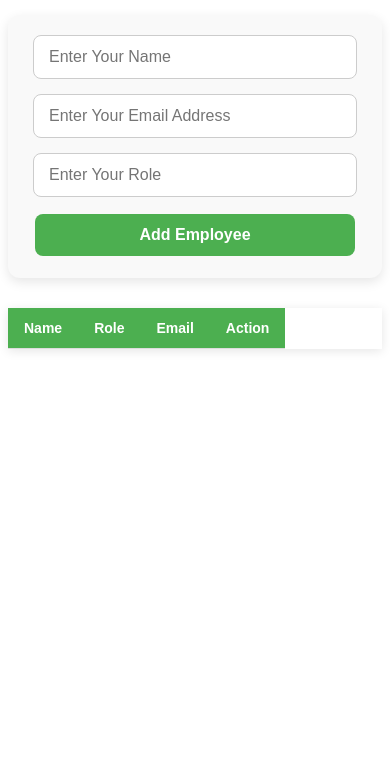
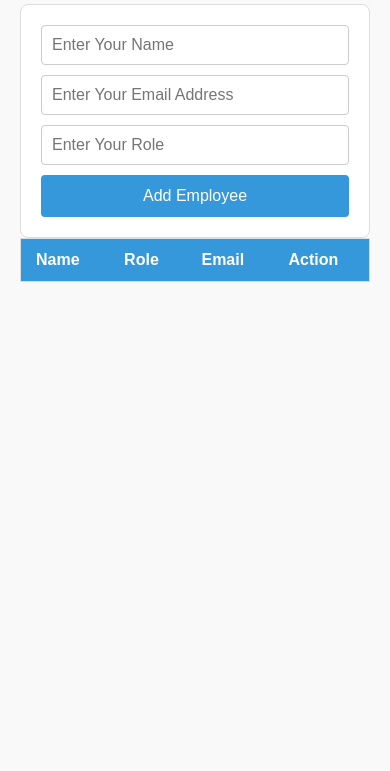
Before and after one commit to BariyaVasu/Employee-Management-Portal, a plain HTML site: page index.html in a window 390 px wide. Shown: the part 73-844 px from the top of the page. Drawn offline with Linux system fonts and the light colour scheme.

Commit message:
Style change

```diff
--- a/style.css
+++ b/style.css
@@ -1,125 +1,114 @@
-/* Base table styling */
+/* Reset & Base Styles */
+* {
+  margin: 0;
+  padding: 0;
+  box-sizing: border-box;
+  font-family: Arial, sans-serif;
+}
+
+body {
+  background-color: #f9f9f9;
+  color: #333;
+  padding: 20px;
+}
+
+/* Title */
+#title {
+  text-align: center;
+  margin-bottom: 20px;
+  font-size: 2rem;
+  color: #2c3e50;
+}
+
+/* Form Styles */
+#employee-form {
+  max-width: 500px;
+  margin: 0 auto 30px;
+  padding: 20px;
+  background: #ffffff;
+  border: 1px solid #ddd;
+  border-radius: 8px;
+  display: flex;
+  flex-wrap: wrap;
+  gap: 10px;
+}
+
+#employee-form input {
+  flex: 1 1 calc(100% - 20px);
+  padding: 10px;
+  border: 1px solid #ccc;
+  border-radius: 4px;
+  font-size: 1rem;
+}
+
+#employee-form button {
+  flex: 1 1 100%;
+  padding: 12px;
+  font-size: 1rem;
+  background-color: #3498db;
+  color: #fff;
+  border: none;
+  border-radius: 4px;
+  cursor: pointer;
+  transition: background-color 0.2s ease;
+}
+
+#employee-form button:hover {
+  background-color: #2980b9;
+}
+
+/* Table Styles */
 #employee-table {
   width: 100%;
+  max-width: 800px;
+  margin: 0 auto;
   border-collapse: collapse;
-    margin: 20px 0;
-    font-family: Arial, sans-serif;
-    font-size: 16px;
-    box-shadow: 0 2px 10px rgba(0, 0, 0, 0.1);
+  background: #fff;
+  border: 1px solid #ddd;
 }
 
-/* Header styling */
 #employee-table thead {
-    background-color: #4CAF50;
+  background-color: #3498db;
   color: white;
 }
 
 #employee-table th,
 #employee-table td {
+  padding: 12px 15px;
   text-align: left;
-    padding: 12px 16px;
   border-bottom: 1px solid #ddd;
 }
 
-/* Row hover effect */
-#employee-table tbody tr:hover {
-    background-color: #f5f5f5;
+#employee-table tr:nth-child(even) {
+  background-color: #f2f2f2;
 }
 
-/* Action column specific (optional for buttons/links) */
-#employee-table td:last-child {
-    text-align: center;
+#employee-table tr:hover {
+  background-color: #e8e8e8;
 }
 
-/* Responsive scroll if needed */
-@media (max-width: 600px) {
-    #employee-table {
-        font-size: 14px;
-        display: block;
-        overflow-x: auto;
-        white-space: nowrap;
-    }
-}
-
-
-/* Form container styling */
-#employee-form {
-    max-width: 500px;
-    margin: 30px auto;
-    padding: 20px 25px;
-    background-color: #f9f9f9;
-    border-radius: 12px;
-    box-shadow: 0 4px 12px rgba(0, 0, 0, 0.1);
-    display: flex;
-    flex-direction: column;
-    gap: 15px;
-    font-family: Arial, sans-serif;
-}
-
-/* Input fields styling */
-#employee-form input {
-    padding: 12px 15px;
-    font-size: 16px;
-    border: 1px solid #ccc;
-    border-radius: 8px;
-    transition: border 0.3s, box-shadow 0.3s;
-}
-
-/* Focus effect */
-#employee-form input:focus {
-    border-color: #4CAF50;
-    box-shadow: 0 0 5px rgba(76, 175, 80, 0.4);
-    outline: none;
-}
-
-/* Submit button styling */
-#employee-form button {
-    padding: 12px 15px;
-    font-size: 16px;
-    background-color: #4CAF50;
-    color: white;
-    border: none;
-    border-radius: 8px;
-    cursor: pointer;
-    transition: background-color 0.3s;
-}
-
-/* Hover effect on button */
-#employee-form button:hover {
-    background-color: #45a049;
-}
-
-#title{
-    text-align: center;
-    color: #45a049;
-}
-
-button {
-  padding: 6px 12px;
-  margin: 2px;
+#employee-table button {
+  padding: 5px 10px;
+  font-size: 0.9rem;
+  color: #fff;
+  background-color: #e74c3c;
   border: none;
   border-radius: 4px;
   cursor: pointer;
-  font-weight: bold;
-  transition: background-color 0.3s ease;
 }
 
-/* Edit Button Style */
-button.edit-btn {
-  background-color: #4CAF50; /* green */
-  color: white;
+#employee-table button:hover {
+  background-color: #c0392b;
 }
 
-button.edit-btn:hover {
-  background-color: #45a049;
+/* Responsive Adjustments */
+@media (max-width: 600px) {
+  #employee-form, #employee-table {
+    width: 100%;
+    margin: 0;
   }
 
-/* Delete Button Style */
-button.delete-btn {
-  background-color: #f44336; /* red */
-  color: white;
+  #employee-form input, #employee-form button {
+    flex: 1 1 100%;
   }
-
-button.delete-btn:hover {
-  background-color: #d32f2f;
 }
```
Lines whose indentation alone changed are shown as unchanged.
